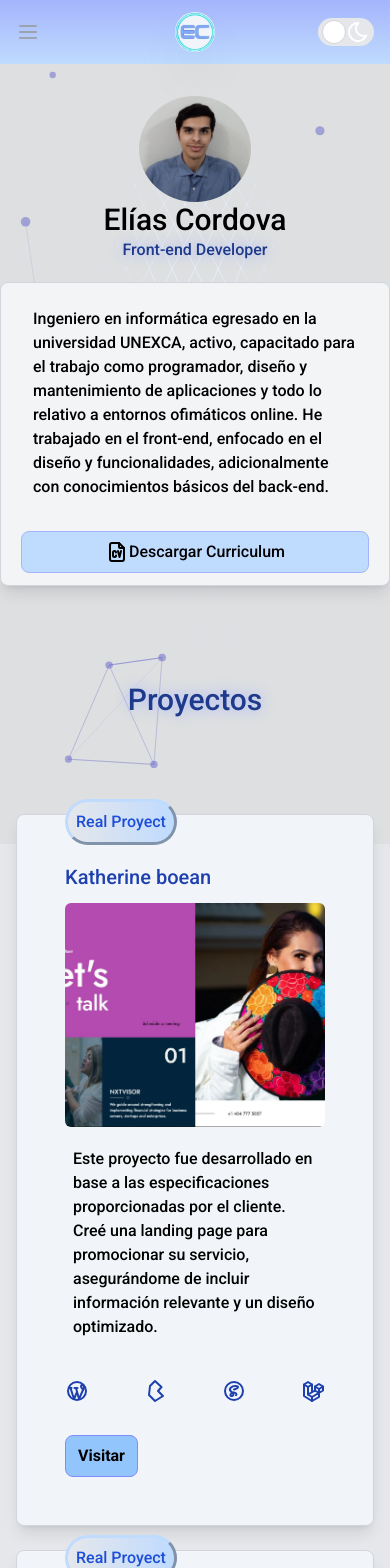
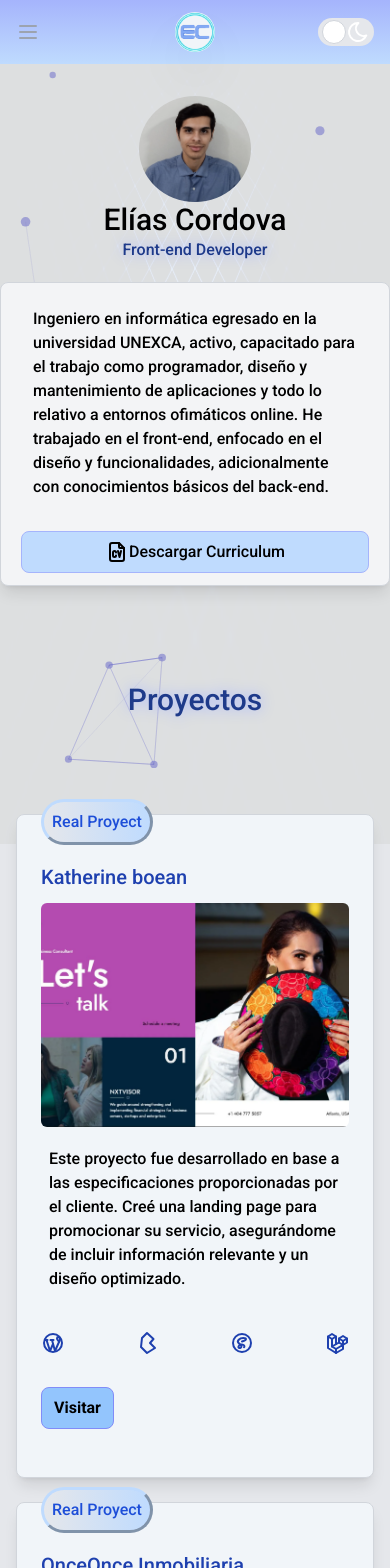
Before and after one commit to wayelias1/portafolio, a React (Vite) app: page / in a window 390 px wide. Shown: the top 1568 px of the page. Built offline with nearby package versions, Linux system fonts and the light colour scheme.

Commit message:
actualizando imagenes

```diff
--- a/index.html
+++ b/index.html
@@ -2,7 +2,7 @@
 <html lang="en">
   <head>
     <meta charset="UTF-8" />
-    <link rel="icon" type="image" href="/img/E.png" />
+    <link rel="icon" type="image" href="/img/E.webp" />
     <meta name="viewport" content="width=device-width, initial-scale=1.0" />
 
     <meta http-equiv="Permissions-Policy" content="interest-cohort=()">
--- a/src/App.jsx
+++ b/src/App.jsx
@@ -132,7 +132,7 @@ function App() {
       </section>
       <section id='Proyectos' className='flex h-full justify-center flex-col items-center md:w-full'>
         <h3 className='text-blue-900 text-3xl dark:text-blue-200 brillo hover:'>Proyectos</h3>
-        <div className='py-24 grid grid-cols-1 md:grid-cols-2 lg:grid-cols-3 gap-6 lg:gap-8 xl:gap-10 max-w-screen-2xl jusitify-around mx-auto px-4' >
+        <div className='py-24 grid grid-cols-1 md:grid-cols-2 xl:grid-cols-3 gap-6 lg:gap-8 xl:gap-10 max-w-screen-2xl jusitify-around mx-auto px-4' >
           {projectList}
         </div>
       </section>
--- a/src/components/ProyectCard.jsx
+++ b/src/components/ProyectCard.jsx
@@ -1,7 +1,7 @@
 export function ProyectCard ({titulo, imagen, descripcion, children, link, boton, tipo}){
     let claseProyecto = tipo + ' absolute p-2 rounded-3xl border-blue-200 dark:border-blue-700 bg-gradient-to-r from-gray-200 to-blue-200 dark:from-gray-700 dark:to-blue-700';
     return (
-        <article className='flex flex-col relative h-full rounded-lg shadow-lg px-12 py-12 border bg-slate-100 border-gray-300 dark:bg-slate-900 dark:border-gray-800 dark:shadow-gray-800 dark:text-white transition hover:scale-105'>
+        <article className='flex flex-col relative h-full rounded-lg shadow-lg px-6 md:px-12 py-12 border bg-slate-100 border-gray-300 dark:bg-slate-900 dark:border-gray-800 dark:shadow-gray-800 dark:text-white transition hover:scale-105'>
           <div className={claseProyecto} ><p className="text-blue-700 dark:text-blue-200">Real Proyect</p></div>
           <h4 className='text-xl dark:text-blue-50 text-blue-800'>{titulo}</h4>
           <div className='py-3 max-h-96'>
```
